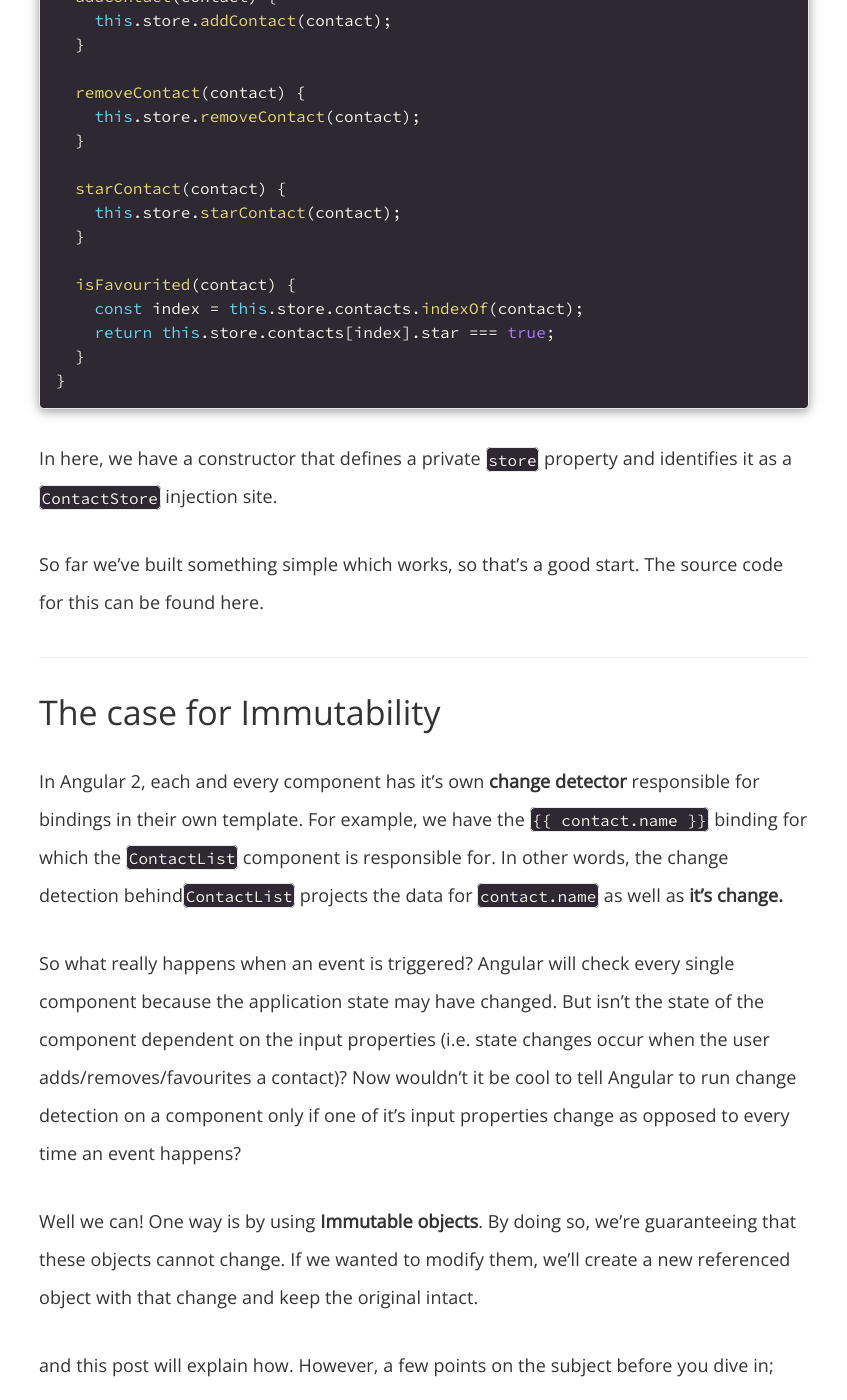
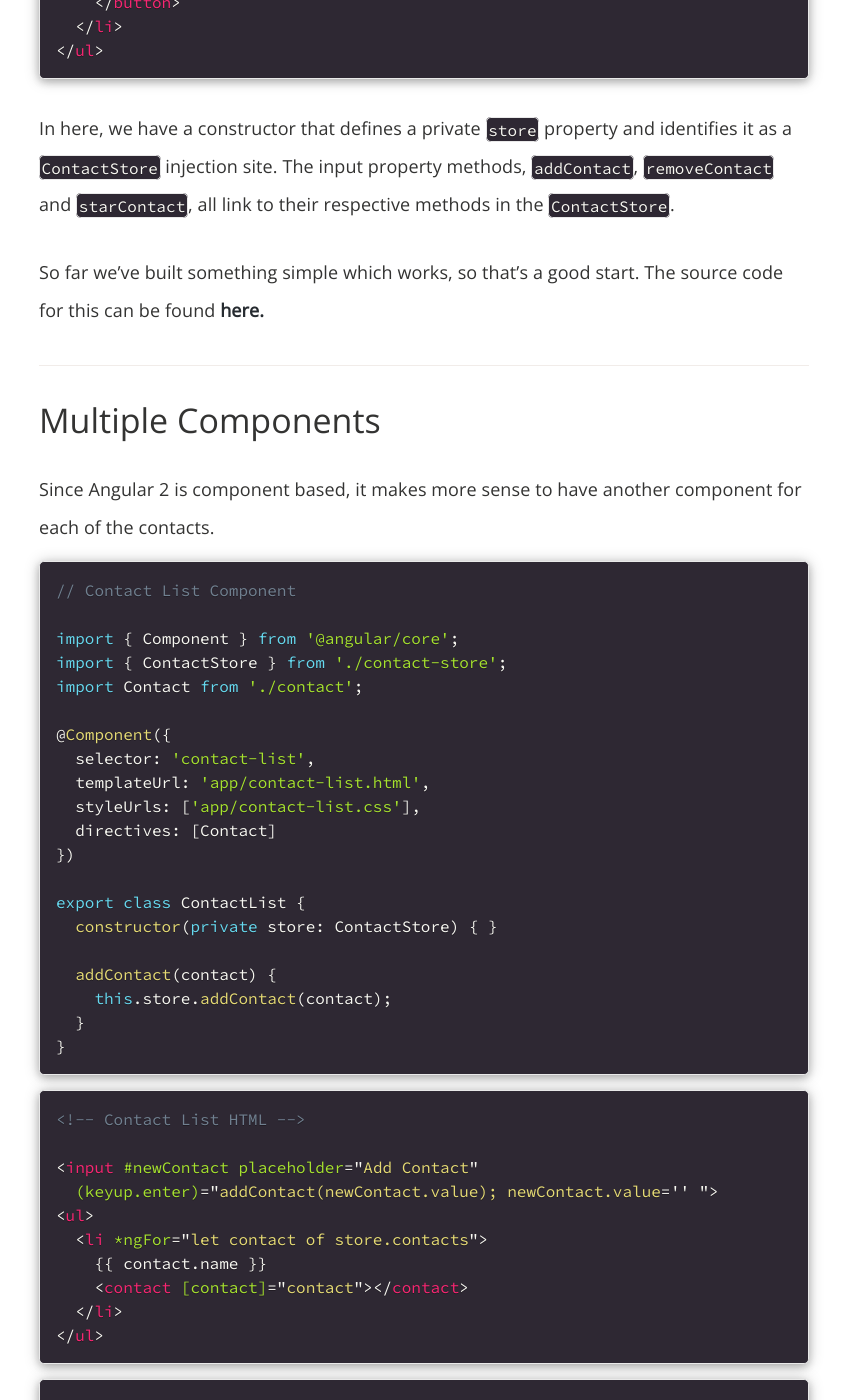
Before and after one commit to housseindjirdeh/hdjirdeh.github.io, a Jekyll site: the page built from _posts/2016-06-12-introduction-to-angular2-and-redux.markdown, in a window 1280 px wide and 1400 px high, scrolled down 6494 px. Shown: the whole window, without its empty margins (216-1063 px from the left). Built offline with Jekyll 4.4.1, drawn with Linux system fonts in a browser that asks for light colours; nearby versions of some CDN libraries; comment, search, counter and statistics services are not loaded; some of the changed text lies outside the part shown.

Commit message:
post3/redux_and_angular2

```diff
--- a/_posts/2016-06-12-introduction-to-angular2-and-redux.markdown
+++ b/_posts/2016-06-12-introduction-to-angular2-and-redux.markdown
@@ -20,11 +20,11 @@
 ------------------
 In this post, we will go over the basic concepts of the Flux architecture and the Redux state container. We'll then go over a simple contact list example step by step. The final application will not be complicated but will hopefully be enough for you to grasp the main concepts.
 
-![angular2 redux]({{ site.url }}/public/contact-list.gif "Contact Link Example"){: .article-image }
+![contact list]({{ site.url }}/public/contact-list.gif "Contact Link Example"){: .article-image }
 
 Flux
 ------------------
-Flux is simply an architectural pattern to build user interfaces. It's not a framework or library, it's a design pattern that changes how we can build client side applications. Let's look at it's basic principles.
+Flux is simply an architectural pattern to build user interfaces. It's not a framework or library, it's a design pattern that changes how we can build client side applications. Let's look at its basic principles.
 
 1) Everything that changes in your application is contained in a single JavaScript object, known as the **store**. <br>
 2) The store acts as the container for the application **state**.<br>
@@ -38,11 +38,11 @@
 [Source: Flux Documentation - Structure and Data Flow](https://facebook.github.io/flux/docs/overview.html#structure-and-data-flow)
 {: flux architecture}
 
-If you haven't noticed already, the main premise of Flux is it's **unidirectional data flow**. Actions are sent to a dispatcher (the central hub) which then reports it to the store. This then creates a newer version of the state which gets rendered in the view. This is a simple explanation of Flux but it covers all the main points of the pattern.
+If you haven't noticed already, the main premise of Flux is its **unidirectional data flow**. Actions are sent to a dispatcher (the central hub) which then reports it to the store. This then creates a newer version of the state which gets rendered in the view. This is a simple explanation of Flux but it covers all the main points of the pattern.
 
 Redux
 ------------------
-Redux is an implementation of Flux created by [Dan Abramov](https://medium.com/@dan_abramov). Although Flux is not a library on it's own, Facebook has created a [Dispatcher library](https://github.com/facebook/flux) in which a Flux-centered application can leverage. Redux follows the same architecture, but aims to make certain abstractions simpler.
+Redux is an implementation of Flux created by [Dan Abramov](https://medium.com/@dan_abramov). Although Flux is not a library on its own, Facebook has created a [Dispatcher library](https://github.com/facebook/flux) in which a Flux-centered application can leverage. Redux follows the same architecture, but aims to make certain abstractions simpler.
 
 <blockquote>
   <p>Redux preserves all the benefits of Flux (recording and replaying of actions, unidirectional data flow, dependent mutations) and adds new benefits (easy undo-redo, hot reloading) without introducing Dispatcher and store registration.</p>
@@ -68,13 +68,11 @@
 
 Contact List Example
 ------------------
-To demonstrate how Redux can be used with Angular 2, let's go through a simple contact list example step by step. The final application will not be complicated but will hopefully be enough for you to grasp the main concepts.
+Let's build a simple version of the contact list application with purely Angular elements.
 
-You can find the full code at :
+![contact list basic]({{ site.url }}/public/contact-list.gif "Contact Link Example"){: .article-image }
 
-Getting Started
-------------------
-Let's build a simple version of the application with purely Angular elements. Let's start with a store file to handle the logic of our application.
+We'll start with a contact store to handle the logic of our application.
 
 {% highlight javascript %}
 // Contact Store
@@ -110,7 +108,7 @@
 }
 {% endhighlight %}
 
-This is very similar to how we would set up a service in our application, however I wanted to mimick the store logic found in Flux applications. The `ContactStore` controls the *state* of the application where we have methods to add, remove and favourite contacts.
+This is very similar to how we would set up a service in Angular, however I wanted to mimick the store logic found in Flux applications. The `ContactStore` controls the *state* of the application where we have methods to add, remove and favourite contacts.
 
 Now let's take a look at the component.
 
@@ -140,28 +138,197 @@
   starContact(contact) {
     this.store.starContact(contact);
   }
+}
+{% endhighlight %}
 
-  isFavourited(contact) {
-    const index = this.store.contacts.indexOf(contact);
-    return this.store.contacts[index].star === true;
+{% highlight html %}
+<!-- Contact List HTML -->
+
+<input #newContact placeholder="Add Contact"
+  (keyup.enter)="addContact(newContact.value); newContact.value='' ">
+<ul>
+  <li *ngFor="let contact of store.contacts">
+    {% raw %}{{ contact.name }}{% endraw %}
+    <button (click)="starContact(contact)">
+      <i class="fa fa-2x"
+        [class.fa-star]="contact.star"
+        [class.fa-star-o]="!contact.star"></i>
+    </button>
+    <button (click)="removeContact(contact)">
+      <i class="fa fa-trash fa-2x"></i>
+    </button>
+  </li>
+</ul>
+{% endhighlight %}
+
+In here, we have a constructor that defines a private `store` property and identifies it as a `ContactStore` injection site. The input property methods, `addContact`, `removeContact` and `starContact`, all link to their respective methods in the `ContactStore`.
+
+So far we've built something simple which works, so that's a good start. The source code for this can be found [here.](https://github.com/hdjirdeh/angular2-redux-contact-list/tree/basic-setup)
+
+Multiple Components
+------------------
+Since Angular 2 is component based, it makes more sense to have another component for each of the contacts.
+
+{% highlight javascript %}
+// Contact List Component
+
+import { Component } from '@angular/core';
+import { ContactStore } from './contact-store';
+import Contact from './contact';
+
+@Component({
+  selector: 'contact-list',
+  templateUrl: 'app/contact-list.html',
+  styleUrls: ['app/contact-list.css'],
+  directives: [Contact]
+})
+
+export class ContactList {
+  constructor(private store: ContactStore) { }
+
+  addContact(contact) {
+    this.store.addContact(contact);
   }
 }
 {% endhighlight %}
 
-In here, we have a constructor that defines a private `store` property and identifies it as a `ContactStore` injection site.
+{% highlight html %}
+<!-- Contact List HTML -->
 
-So far we've built something simple which works, so that's a good start. The source code for this can be found here.
+<input #newContact placeholder="Add Contact"
+  (keyup.enter)="addContact(newContact.value); newContact.value='' ">
+<ul>
+  <li *ngFor="let contact of store.contacts">
+    {% raw %}{{ contact.name }}{% endraw %}
+    <contact [contact]="contact"></contact>
+  </li>
+</ul>
+{% endhighlight %}
+
+{% highlight javascript %}
+// Contact Component
+
+import { Component, Input } from '@angular/core';
+import { ContactStore, Contact as ContactModel} from './contact-store';
+
+@Component({
+  selector: 'contact',
+  templateUrl: 'app/contact.html',
+  styleUrls: ['app/contact.css'],
+})
+
+export default class Contact {
+  @Input()
+  contact: ContactModel;
+
+  constructor(private store: ContactStore) { }
+
+  removeContact(contact) {
+    this.store.removeContact(contact);
+  }
+
+  starContact(contact) {
+    this.store.starContact(contact);
+  }
+}
+{% endhighlight %}
+
+As you can see, the store instance was injected to both the parent and child components. Things are looking a little cleaner now. The source code for this can be found [here.](https://github.com/hdjirdeh/angular2-redux-contact-list/tree/child-contact-component)
+
+Change Detection
+------------------
+In Angular 2, each and every component has its own **change detector** responsible for bindings in their own template. For example, we now have the `{% raw %}{{ contact.name }}{% endraw %}` binding for which the `Contact` component is responsible for. In other words, the change detection behind `Contact` projects the data for `contact.name` as well as **its change.**
+
+So what really happens when an event is triggered? In Angular 1.x, when a digest cycle is fired, every binding is triggered in the entire application. Similarly in Angular 2, every single component is checked because the application state may have changed. Now wouldn't it be cool to tell Angular to run change detection on a component only if one of its input properties change as opposed to every time an event happens? We can by using `ChangeDetectionStrategy` on our component level.
+
+{% highlight javascript %}
+import {..., ChangeDetectionStrategy} from '@angular/core';
+
+@Component({
+  selector: 'contact',
+  templateUrl: 'app/contact.html',
+  styleUrls: ['app/contact.css'],
+  changeDetection: ChangeDetectionStrategy.OnPush
+})
+{% endhighlight %}
+
+It's as simple as that! Now the change detection for this component will only fire if changes occur to bindings within the component.
+
+Now does this really matter in a simple application like this? Not really, there aren't that many bindings in the entire application in the first place. But for a larger application, this can help significantly reduce the number of bindings to consider when an event is triggered.
 
 The case for Immutability
 ------------------
-In Angular 2, each and every component has it's own **change detector** responsible for bindings in their own template. For example, we have the `{% raw %}{{ contact.name }}{% endraw %}` binding for which the `ContactList` component is responsible for. In other words, the change detection behind`ContactList` projects the data for `contact.name` as well as **it's change.**
+To take advantage of this change detection strategy, we need to ensure that the state is indeed immutable. However, the nature of JavaScript objects are by default, mutable. We can solve this by using Immutable.js, a library created by Facebook.
 
-So what really happens when an event is triggered? Angular will check every single component because the application state may have changed. But isn't the state of the component dependent on the input properties (i.e. state changes occur when the user adds/removes/favourites a contact)? Now wouldn't it be cool to tell Angular to run change detection on a component only if one of it's input properties change as opposed to every time an event happens?
+<blockquote>
+  <p>Immutable collections should be treated as values rather than objects. While objects represents some thing which could change over time, a value represents the state of that thing at a particular instance of time.</p>
+  <footer>Immutable.js - The case for Immutability</footer>
+</blockquote>
 
-Well we can! One way is by using **Immutable objects**. By doing so, we're guaranteeing that these objects cannot change. If we wanted to modify them, we'll create a new referenced object with that change and keep the original intact.
+Simply put, immutable objects are essentially objects that cannot change. If we wanted to modify them, we'll create a new referenced object with that change and keep the original intact. Immutable.js provides a number of immutable data structures so let's see how we can include it into our application.
 
+Firstly, you can install immutable using npm: `npm install immutable`. Once that's complete, you may have to update your SystemJS configuration. If you've set up your application following the Angular 2 Quick Start, then this would be in your `systemjs.config.js` file. You'll just need to add a map field to look for the right file when `immutable` is referenced.
 
+{% highlight javascript %}
+/**
+ * System configuration for Angular 2 samples
+ * Adjust as necessary for your application needs.
+ */
+(function(global) {
+  // map tells the System loader where to look for things
+  var map = {
+    'app':                        'app', // 'dist',
+    '@angular':                   'node_modules/@angular',
+    'angular2-in-memory-web-api': 'node_modules/angular2-in-memory-web-api',
+    'rxjs':                       'node_modules/rxjs',
+    'immutable':                  'node_modules/immutable/dist/immutable.js'
+  };
+// ...
+{% endhighlight %}
 
+And that's it! Now let's get to updating the `ContactStore`.
+
+{% highlight javascript %}
+// Contact List Component
+
+import Immutable = require('immutable');
+
+export class Contact {
+  name: String;
+  star: boolean;
+}
+
+export class ContactStore {
+  contacts = Immutable.List(Contact);
+
+  addContact(newContact: String) {
+    this.contacts = this.contacts.push({
+      name: newContact,
+      star: false
+    });
+  }
+
+  removeContact(contact: Contact) {
+    const index = this.contacts.indexOf(contact);
+    this.contacts = this.contacts.delete(index);
+  }
+
+  starContact(contact: Contact) {
+    const index = this.contacts.indexOf(contact);
+    this.contacts = this.contacts.update(index, function(contact) {
+      return {
+        name: contact.name,
+        star: !contact.star
+      };
+    });
+  }
+}
+{% endhighlight %}
+
+Here's the [link](https://github.com/hdjirdeh/angular2-redux-contact-list/tree/immutable-store) to the source code.
+
+Including Redux
+------------------
 
 
 and this post will explain how. However, a few points on the subject before you dive in;
```
Also changed, not shown: public/contact-list.gif (deleted).
